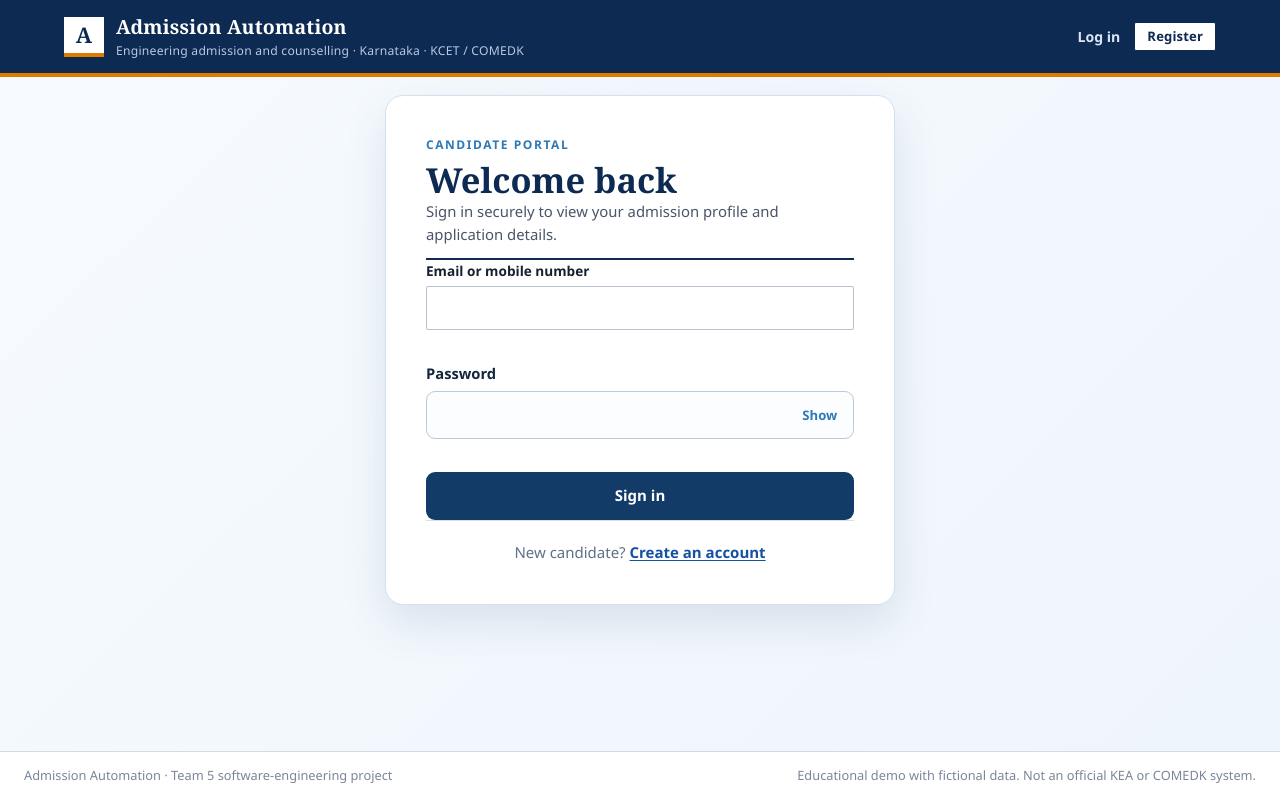
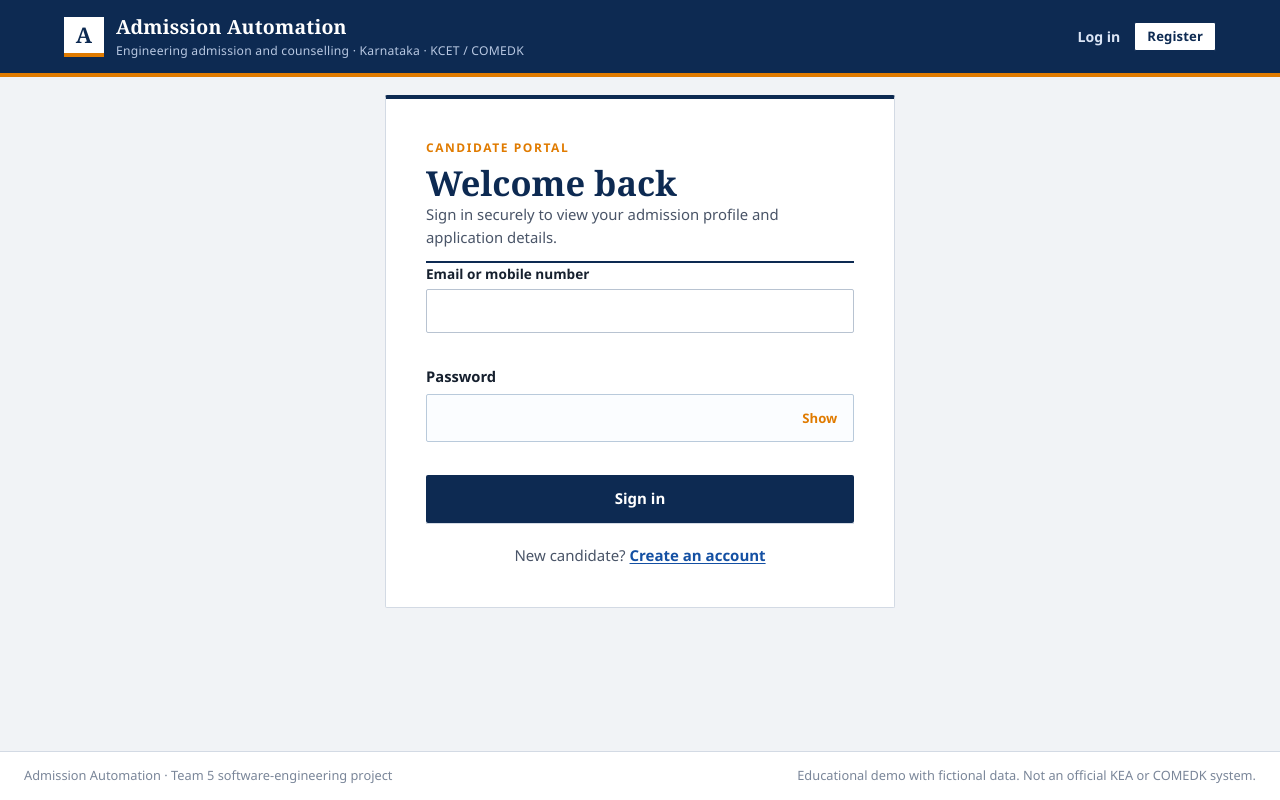
Before and after one commit to Gagan-1718/SE-Team5-Admission-Automation, a Flask app: page /accounts/login in a window 1280 px wide. Run offline with Flask 3, Linux system fonts and the light colour scheme.

Commit message:
style(ui): login and registration in the portal style (R1-7)

```diff
--- a/static/css/accounts.css
+++ b/static/css/accounts.css
@@ -1,19 +1,19 @@
 /* Candidate registration and login presentation only. */
 :root {
-  --accounts-ink: #14263d;
-  --accounts-muted: #5d7188;
-  --accounts-brand: #123b68;
-  --accounts-brand-dark: #0b2a4b;
-  --accounts-accent: #2d78b8;
-  --accounts-bg: #eef5fb;
+  --accounts-ink: #16202e;
+  --accounts-muted: #4a5568;
+  --accounts-brand: #0d2a52;
+  --accounts-brand-dark: #091e3c;
+  --accounts-accent: #e07b00;
+  --accounts-bg: #f1f3f6;
   --accounts-card: #ffffff;
-  --accounts-line: #d4e0ec;
-  --accounts-error: #a52929;
-  --accounts-success: #176b45;
+  --accounts-line: #d3dae4;
+  --accounts-error: #b3261e;
+  --accounts-success: #1e7d32;
 }
 
 body:has(.auth-layout) {
-  background: linear-gradient(135deg, #f7fbff 0%, var(--accounts-bg) 100%);
+  background: var(--paper);
 }
 
 body:has(.auth-layout) main.container {
@@ -27,9 +27,9 @@ body:has(.auth-layout) main.container {
   width: min(100%, 510px);
   background: var(--accounts-card);
   border: 1px solid var(--accounts-line);
-  border-radius: 18px;
+  border-radius: 2px;
   padding: clamp(1.5rem, 4vw, 2.5rem);
-  box-shadow: 0 18px 45px rgb(25 65 105 / 12%);
+  box-shadow: none;
 }
 .eyebrow {
   color: var(--accounts-accent);
@@ -52,7 +52,7 @@ body:has(.auth-layout) main.container {
   width: 100%;
   min-height: 3rem;
   border: 1px solid #b9cadb;
-  border-radius: 9px;
+  border-radius: 2px;
   background: #fbfdff;
   color: var(--accounts-ink);
   font: inherit;
@@ -82,14 +82,14 @@ body:has(.auth-layout) main.container {
   padding: 0.35rem;
 }
 .password-toggle:focus-visible {
-  border-radius: 4px;
+  border-radius: 2px;
   outline: 2px solid var(--accounts-accent);
   outline-offset: 2px;
 }
 .primary-button {
   min-height: 3rem;
   border: 0;
-  border-radius: 9px;
+  border-radius: 2px;
   background: var(--accounts-brand);
   color: #fff;
   cursor: pointer;
@@ -105,7 +105,7 @@ body:has(.auth-layout) main.container {
   outline-offset: 2px;
 }
 .form-message {
-  border-radius: 8px;
+  border-radius: 2px;
   font-size: 0.9rem;
   margin: 0;
   padding: 0.7rem 0.85rem;
@@ -129,8 +129,8 @@ body:has(.auth-layout) main.container {
 .profile-card {
   background: var(--accounts-card);
   border: 1px solid var(--accounts-line);
-  border-radius: 18px;
-  box-shadow: 0 18px 45px rgb(25 65 105 / 10%);
+  border-radius: 2px;
+  box-shadow: none;
   padding: clamp(1.35rem, 3vw, 2rem);
 }
 .profile-card h1,
@@ -144,7 +144,7 @@ body:has(.auth-layout) main.container {
   width: 100%;
   min-height: 2.8rem;
   border: 1px solid #b9cadb;
-  border-radius: 9px;
+  border-radius: 2px;
   background: #fbfdff;
   color: var(--accounts-ink);
   font: inherit;
@@ -160,6 +160,9 @@ body:has(.auth-layout) main.container {
 
 @media (max-width: 560px) {
   body:has(.auth-layout) main.container { padding-top: 1.5rem; }
-  .auth-card { border-radius: 14px; padding: 1.35rem; }
+  .auth-card { border-radius: 2px; padding: 1.35rem; }
   .profile-layout { grid-template-columns: 1fr; }
 }
+
+/* Portal style: a square card with the navy top rule used across the site. */
+.auth-card { border-top: 4px solid var(--accounts-brand); }
```
